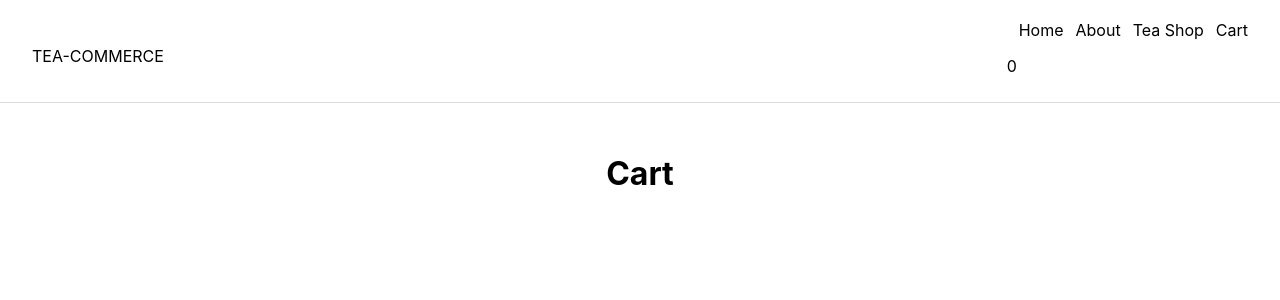
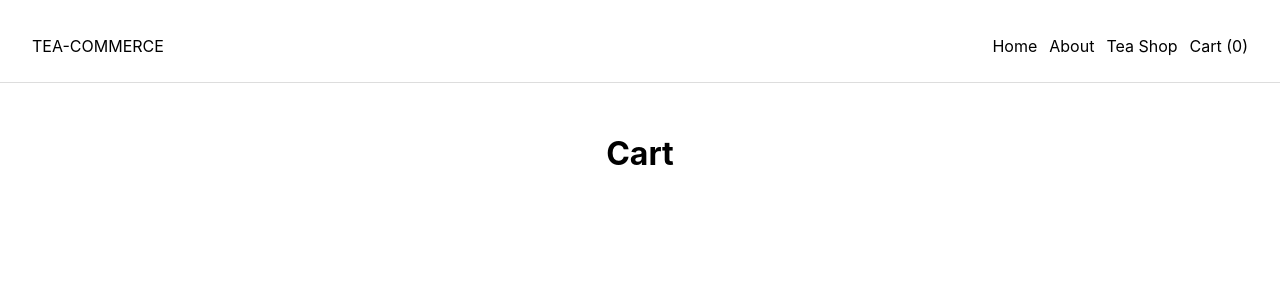
Before and after one commit to PGP-mobbing/tea-commerce, a Next.js app: page /cart in a window 1280 px wide. Shown: the top 300 px of the page. Built offline with nearby package versions, Linux system fonts and the light colour scheme.

Commit message:
fixed zustand state

```diff
--- a/components/Navbar.jsx
+++ b/components/Navbar.jsx
@@ -14,7 +14,7 @@ const Navbar = () => {
         <Link href="/"><a>Home</a></Link>
         <Link href="/about"><a>About</a></Link>
         <Link href="/teas"><a>Tea Shop</a></Link>
-        <Link href="/cart"><a>Cart<p>{cartItems}</p></a></Link>
+        <Link href="/cart"><a>Cart ({cartItems})</a></Link>
       </div>
     </nav>
   );
--- a/pages/cart.js
+++ b/pages/cart.js
@@ -1,16 +1,46 @@
 import useStore from "../store";
+import { useEffect, useState } from "react";
 
 const Cart = () => {
   const cartItems = useStore((state) => state.cartItems);
-  console.log(cartItems);
+  const removeFromCart = useStore((state) => state.removeFromCart);
+  const addToCart = useStore((state) => state.addToCart);
+  const [rerender, setRerender] = useState(false);
+
   return (
     <div>
       <h1>Cart</h1>
       <div className="items-container">
         {cartItems.map((item, i) => {
           return (
-            <div key={i} >{item.title} {item.quantity} </div>
-          )
+            <div key={i}>
+              <div>{item.title}</div>
+              <div>
+                <button>-</button>
+                { item.quantity}
+                <button
+                onClick={
+                  (e) => {
+                    e.preventDefault();
+                    e.stopPropagation();
+                    addToCart(item);
+                    setRerender(!rerender);
+                  }
+                }
+                >+</button>
+              </div>
+              <button
+                onClick={(e) => {
+                  e.preventDefault();
+                  e.stopPropagation();
+                  removeFromCart(item);
+                }}
+              >
+                Remove from cart
+              </button>
+
+            </div>
+          );
         })}
       </div>
     </div>
--- a/store.js
+++ b/store.js
@@ -12,14 +12,14 @@ const store = (set)=>({
         if (itemIndex === -1) {
           state.cartItems.push({...item, quantity: 1});
         } else {
-          state.cartItems[itemIndex].quantity += 1;
+          state.cartItems[itemIndex].quantity ++;
         }
       }
     })
   },
   removeFromCart : (item)=>{
     set(state => ({
-      cartItems : state.cartItems.filter(cartItem => cartItem.id !== item.id)
+      cartItems : state.cartItems.filter(cartItem => cartItem !== item)
     }))
   }
 })
```
